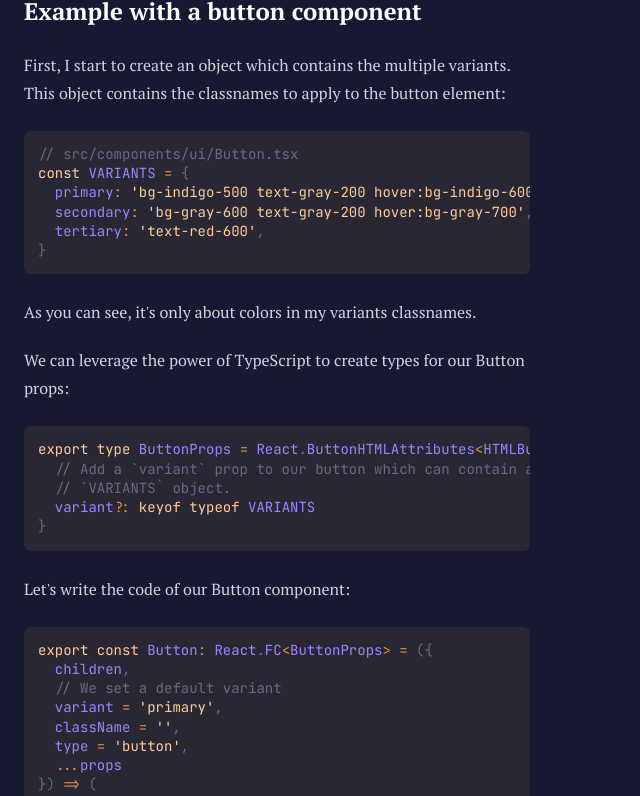
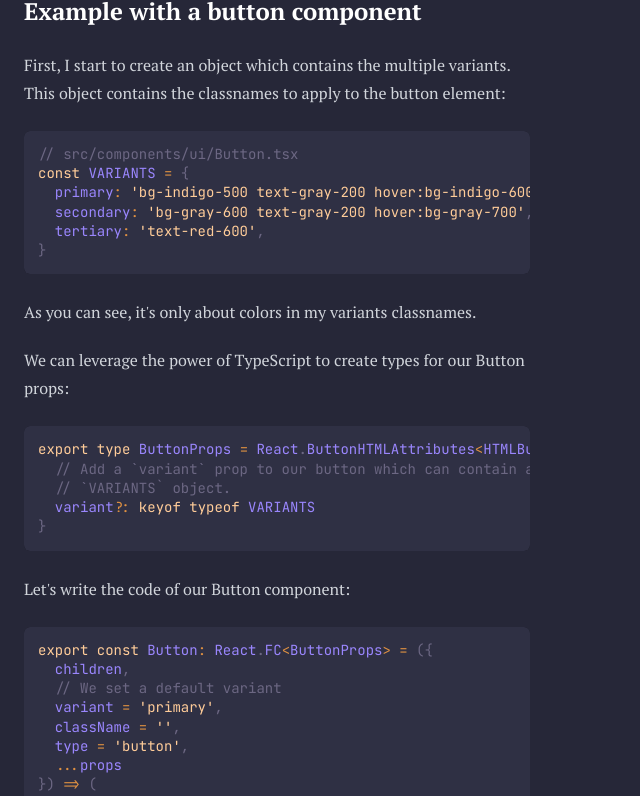
Before and after one commit to TotomInc/js-garden-next, a Next.js app: page /posts/create-a-simple-atomic-button-component-with-react in a window 1280 px wide. Shown: the part 837-1633 px from the top of the page, without its empty margins (0-640 px from the left). Built offline with nearby package versions, Linux system fonts and the light colour scheme.

Commit message:
Update colors

```diff
--- a/styles/syntax.css
+++ b/styles/syntax.css
@@ -1,7 +1,9 @@
 .codeStyle {
   margin: 0 !important;
+  background: #2f3044 !important;
 }
 
 .codeStyle > code {
   font-family: "JetBrains Mono", monospace !important;
+  background: transparent !important;
 }
--- a/tailwind.config.js
+++ b/tailwind.config.js
@@ -10,7 +10,7 @@ module.exports = {
   theme: {
     extend: {
       colors: {
-        primary: "#171933",
+        primary: "#262738",
         secondary: "#d4dcff",
       },
 
```
